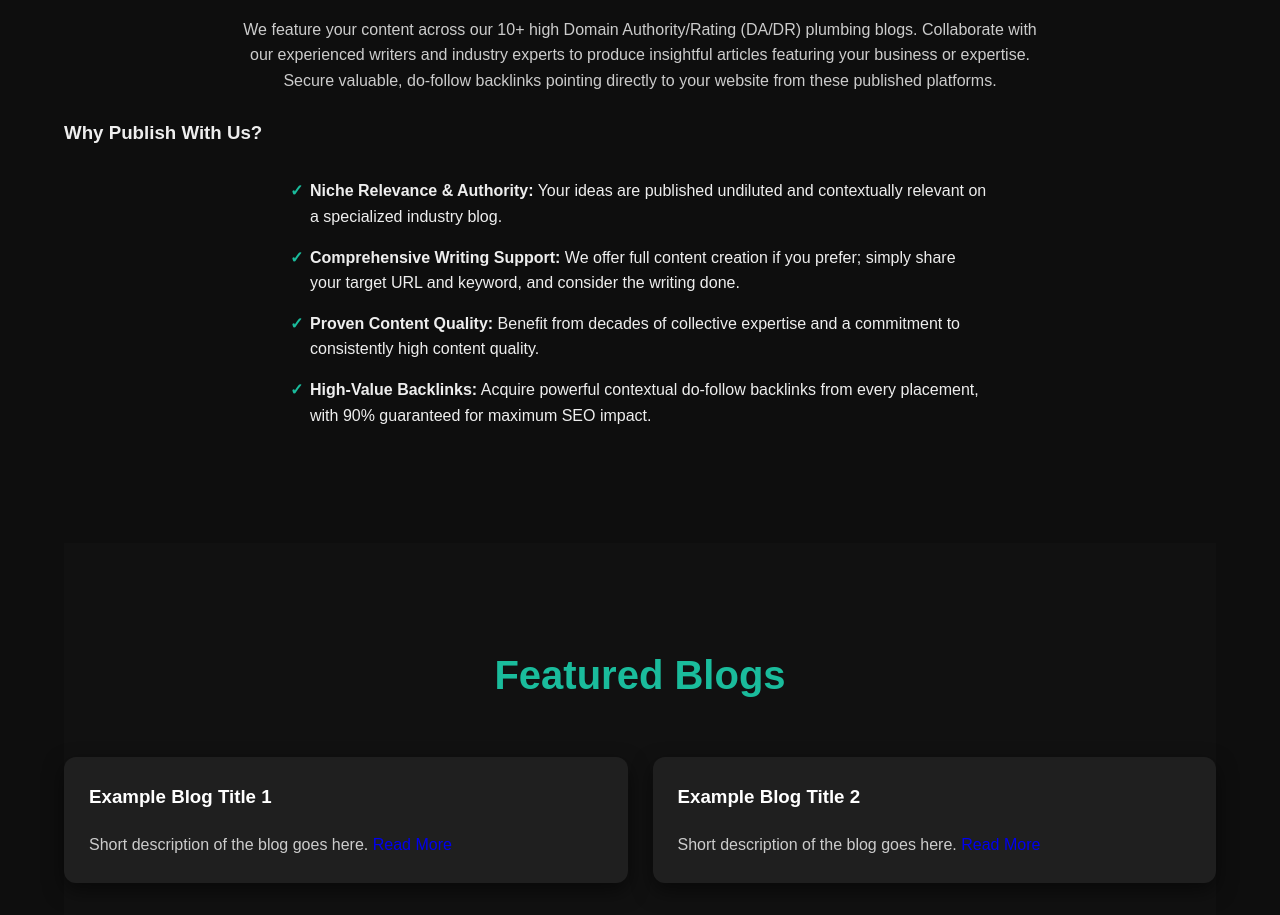
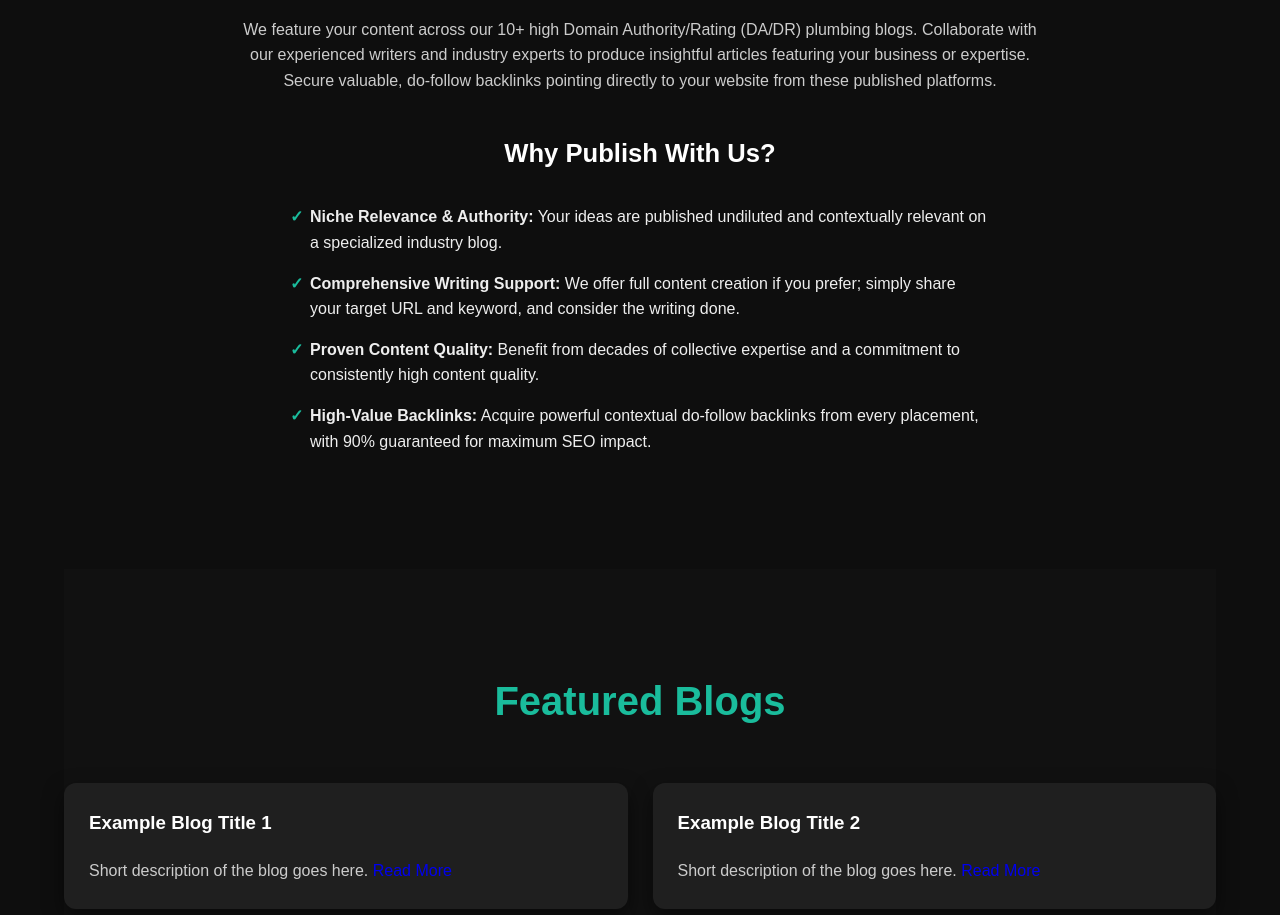
Before and after one commit to Donald-Peru/plumbingwiki, a plain HTML site: page index.html in a window 1280 px wide. Shown: the part 891-1806 px from the top of the page. Drawn offline with Linux system fonts and the light colour scheme.

Commit message:
Refactor and update global styles in sstyle.css

```diff
--- a/sstyle.css
+++ b/sstyle.css
@@ -79,7 +79,9 @@ header {
    Hero Section
 ========================= */
 .hero {
-    background: linear-gradient(rgba(0,0,0,0.6), rgba(0,0,0,0.6)), url('https://images.unsplash.com/photo-1581091012184-2f8c31f3f1c0') center/cover no-repeat;
+    background: linear-gradient(rgba(0,0,0,0.6), rgba(0,0,0,0.6)),
+                url('https://images.unsplash.com/photo-1581091012184-2f8c31f3f1c0')
+                center/cover no-repeat;
     color: #fff;
     text-align: center;
     padding: 150px 20px 100px;
@@ -138,6 +140,15 @@ header {
     max-width: 800px;
     margin-left: auto;
     margin-right: auto;
+}
+
+/* ✅ Fixed spacing for the “Why Publish With Us?” heading */
+#feature-business h3 {
+    margin: 40px 0 25px;
+    text-align: center;
+    color: #fff;
+    font-size: 1.6rem;
+    font-weight: 600;
 }
 
 .feature-business ul {
@@ -258,5 +269,4 @@ footer {
     .contact h2 {
         font-size: 2rem;
     }
-
 }
```
